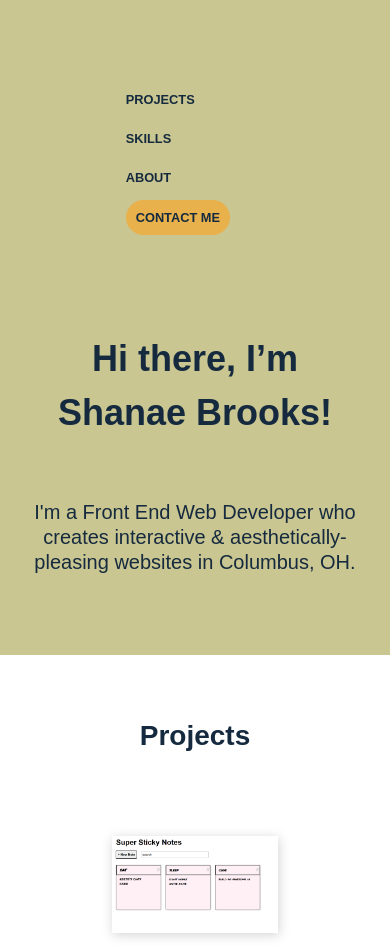
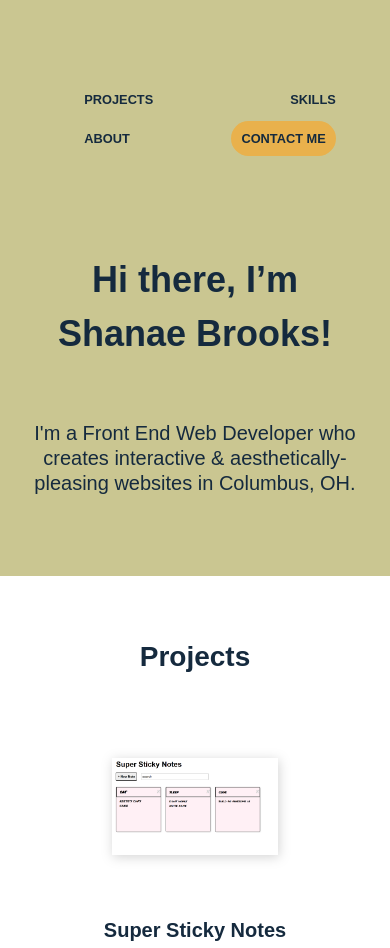
Before and after one commit to Shanae-B/my-portfolio-2023, a website built with webpack: page src/index.html in a window 390 px wide. Shown: the top 948 px of the page. Built offline with nearby package versions, Linux system fonts and the light colour scheme; a web font is replaced by a local one.

Commit message:
Updated width for header nav ul for mobile devices

```diff
--- a/src/css/style.css
+++ b/src/css/style.css
@@ -449,7 +449,7 @@
   }
 
 header nav ul {
-  width: 75%;
+  width: 100%;
     font-weight: 700;
     text-transform: uppercase;
     align-items: center;
```
